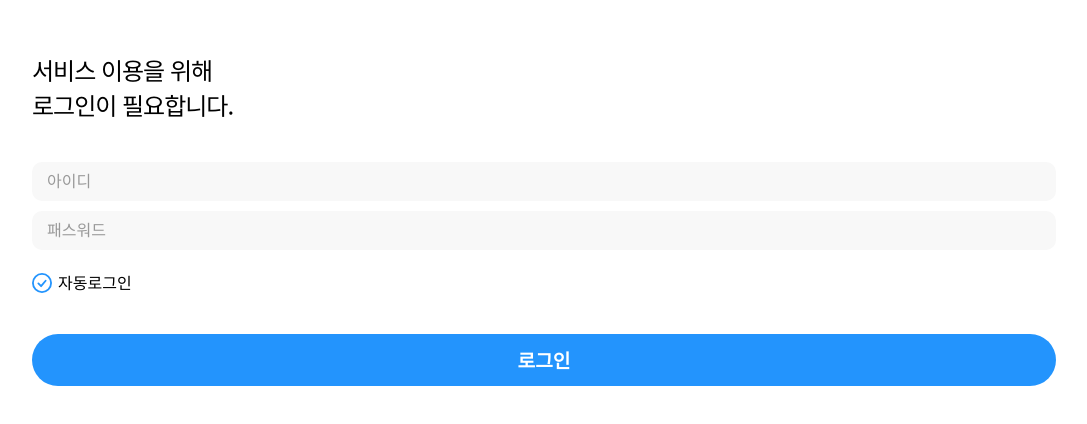
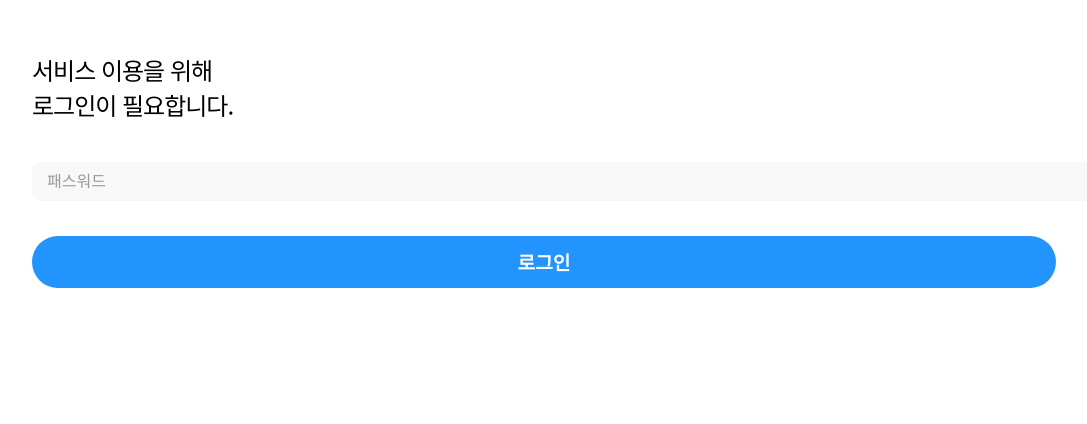
Before and after one commit to tsis-psy/t-lounge, a plain HTML site: page login.html in a window 1280 px wide. Shown: the part 116-540 px from the top of the page, without its empty margins (96-1183 px from the left). Drawn offline with Linux system fonts and the light colour scheme.

Commit message:
input bug test

```diff
--- a/css/style.css
+++ b/css/style.css
@@ -28,6 +28,7 @@ input[type='password'] {
 	width: 100%;
 	padding: 10px 8px;
 	font-size: 16px;
+	position: fixed !important;
 }
 
 input:focus {
```
